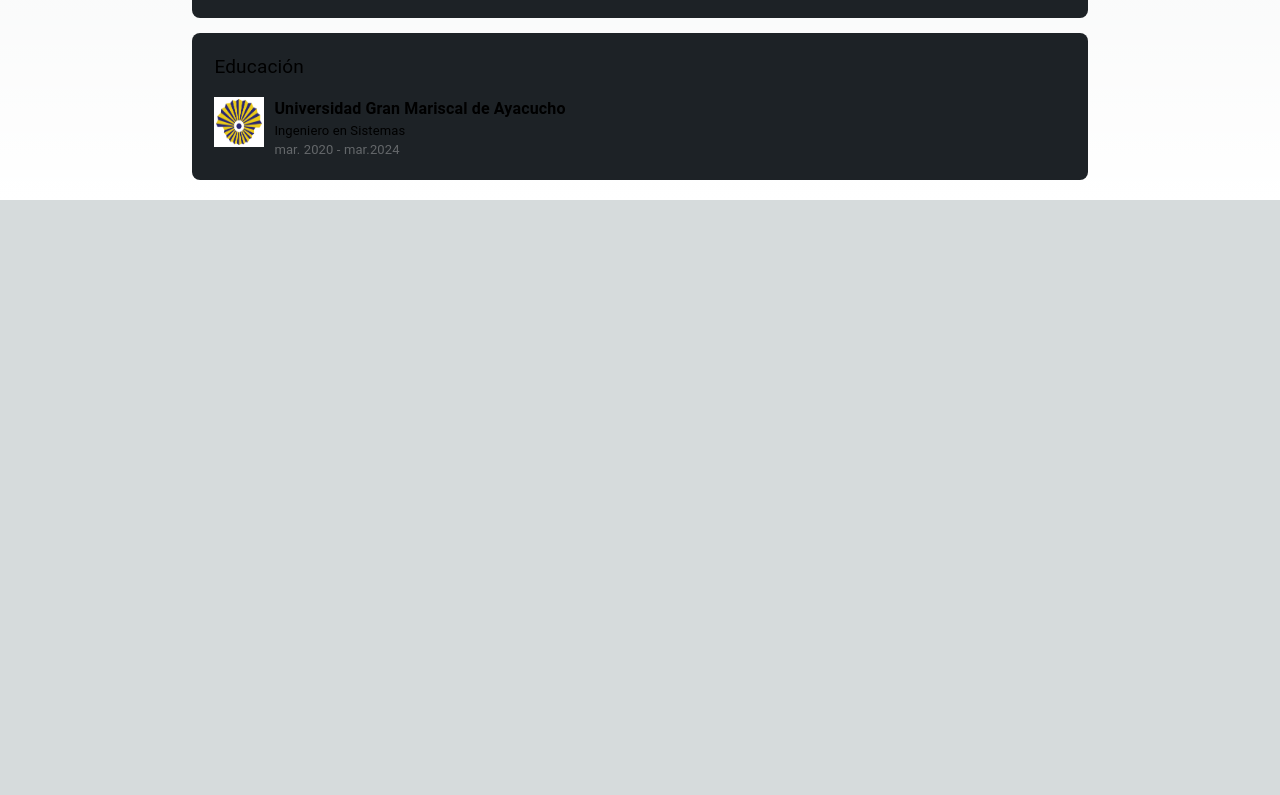
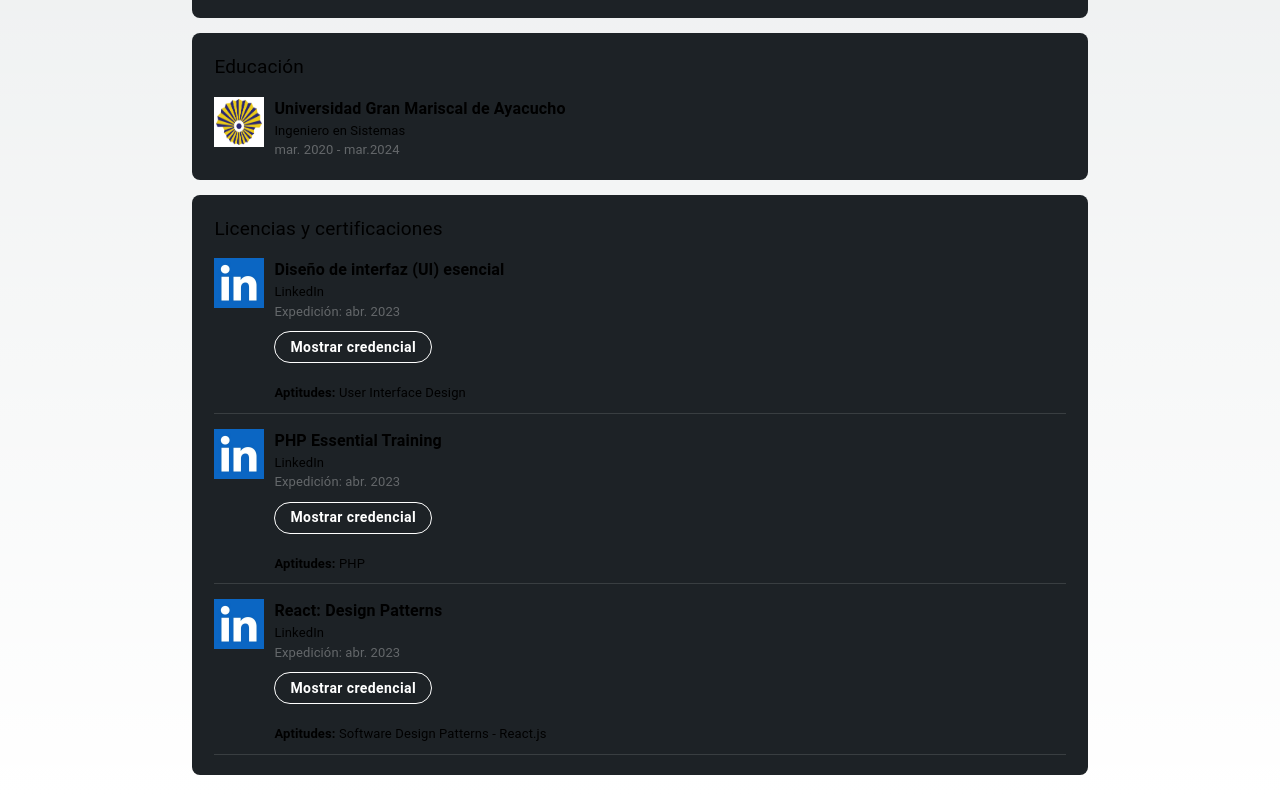
Before and after one commit to telnesito/portfolio, a Next.js app: page / in a window 1280 px wide. Shown: the part 1399-2194 px from the top of the page. Before the commit the page ends 1599 px from the top, so only its background shows below. Built offline with nearby package versions, Linux system fonts and the light colour scheme.

Commit message:
licencias

```diff
--- /dev/null
+++ b/src/app/components/Certification.jsx
@@ -0,0 +1,43 @@
+import React from 'react'
+import { Box, Typography } from '@mui/material'
+import { CERTIFICACIONES } from '../const/certificaciones'
+import ButtonLinkedin from './Button'
+import Image from 'next/image'
+const Certification = () => {
+  return (
+    <Box
+      component={'section'}
+      height={'auto'}
+      paddingTop={'20px'}
+      paddingBottom={'20px'}
+      bgcolor={'#1D2226'}
+      width={'100%'}
+      borderRadius={'8px'}
+      display={'flex'}
+      justifyContent={'center'}
+      alignItems={'center'}
+    >
+      <Box
+        width={'95%'} display={'flex'} flexDirection={'column'} gap={'15px'}
+      >
+        <Typography fontSize={'19px'}>Licencias y certificaciones</Typography>
+
+        {CERTIFICACIONES.map(({ name, ico, exp, aptitude, credential, who }, index) => <Box borderBottom={'1px solid #ffffff20'} display={'flex'} gap={'10px'} key={index}>
+          <Box>
+            <Image alt='icon-certificado' width={50} height={50} src={ico} />
+          </Box>
+          <Box >
+            <Typography fontWeight={'600'} fontSize={'16px'}>{name}</Typography>
+            <Typography fontSize={'13px'}>{who}</Typography>
+            <Typography mb={'10px'} fontSize={'13px'} color={'#FFFFFF50'}>Expedición: {exp}</Typography>
+            <ButtonLinkedin href={credential} type={'outlinedWhite'} texto={'Mostrar credencial'} />
+            <Typography mb={'10px'} fontSize={'13px'} mt={'20px'}><b>Aptitudes:</b> {aptitude}</Typography>
+          </Box>
+        </Box>)}
+
+      </Box>
+    </Box>
+  )
+}
+
+export default Certification
--- /dev/null
+++ b/src/app/const/certificaciones.js
@@ -0,0 +1,29 @@
+export const CERTIFICACIONES =
+  [
+    {
+      ico: '/images/in-ico.jpg',
+      name: 'Diseño de interfaz (UI) esencial',
+      exp: 'abr. 2023',
+      who: 'LinkedIn',
+      aptitude: 'User Interface Design',
+      credential: 'https://www.linkedin.com/learning/certificates/6dfdb8b3e312d2da3c54e273f1b90e5fa63635b9110b608c97b79207080d8e26'
+    },
+    {
+      ico: '/images/in-ico.jpg',
+      name: 'PHP Essential Training',
+      exp: 'abr. 2023',
+      who: 'LinkedIn',
+
+      aptitude: 'PHP',
+      credential: 'https://www.linkedin.com/learning/certificates/189756ac4ac794128a565c3724283e946a27eec3f2df822fda2be7c747fb424e'
+    },
+    {
+      ico: '/images/in-ico.jpg',
+      name: 'React: Design Patterns',
+      exp: 'abr. 2023',
+      who: 'LinkedIn',
+
+      aptitude: 'Software Design Patterns - React.js',
+      credential: 'https://www.linkedin.com/learning/certificates/7032119a757bfe4761a1866b169eee85bc7a57367c77479f9cbb35687e175674'
+    },
+  ]
--- a/src/app/page.js
+++ b/src/app/page.js
@@ -3,6 +3,7 @@ import Profile from './components/Profile'
 import AboutMe from './components/AboutMe'
 import Outstanding from './components/Outstanding'
 import Education from './components/Education'
+import Certification from './components/Certification'
 
 export default function Home() {
   return (
@@ -11,6 +12,7 @@ export default function Home() {
       <AboutMe />
       <Outstanding />
       <Education />
+      <Certification />
     </main>
   )
 }
```
Also changed, not shown: public/images/in-ico.jpg (added), public/images/mc-ico.jpg (added).
